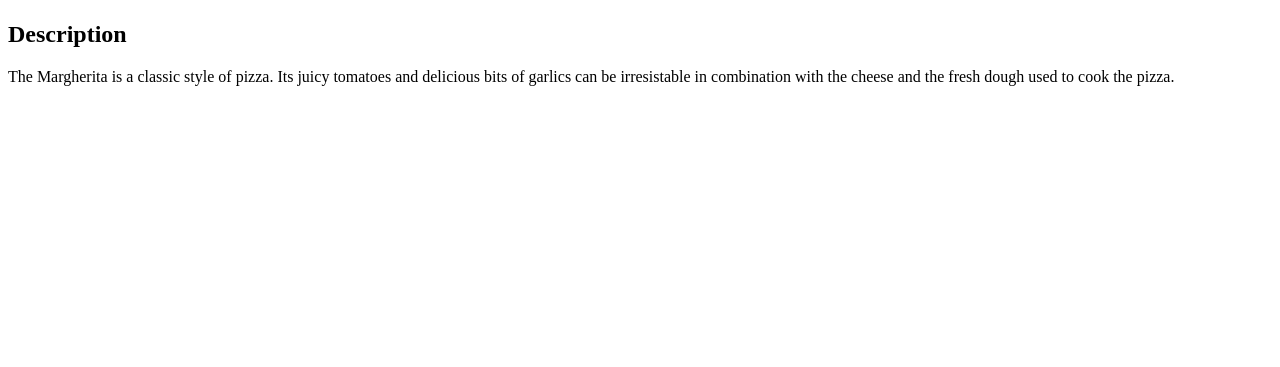
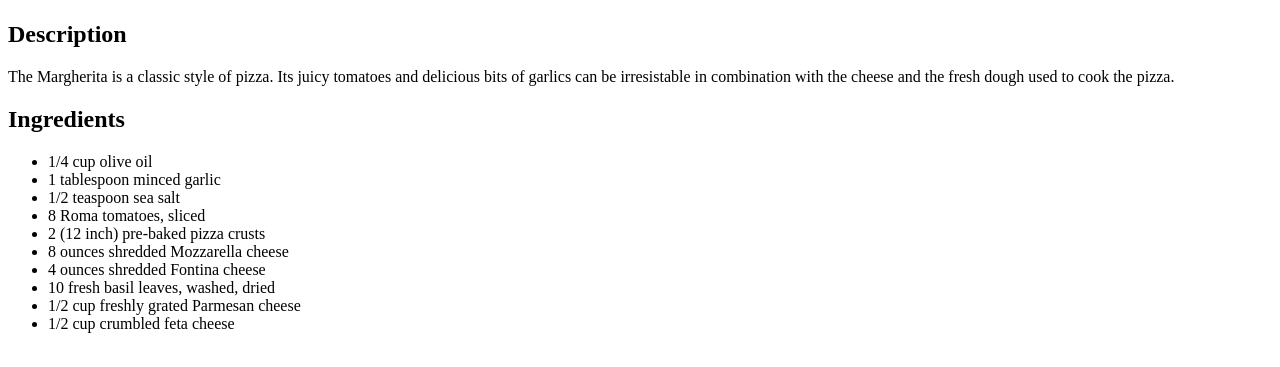
Before and after one commit to ereizas/odin-recipes, a plain HTML site: page recipes/margherita-pizza.html in a window 1280 px wide. Shown: the part 99-466 px from the top of the page. Drawn offline with Linux system fonts and the light colour scheme.

Commit message:
Added ingredients

```diff
--- a/recipes/margherita-pizza.html
+++ b/recipes/margherita-pizza.html
@@ -10,5 +10,18 @@
     <img src="../images/margherita-pizza.png">
     <h2>Description</h2>
     <p>The Margherita is a classic style of pizza. Its juicy tomatoes and delicious bits of garlics can be irresistable in combination with the cheese and the fresh dough used to cook the pizza.</p>
+    <h2>Ingredients</h2>
+    <ul>
+        <li>1/4 cup olive oil</li>
+        <li>1 tablespoon minced garlic</li>
+        <li>1/2 teaspoon sea salt</li>
+        <li>8 Roma tomatoes, sliced</li>
+        <li>2 (12 inch) pre-baked pizza crusts</li>
+        <li>8 ounces shredded Mozzarella cheese</li>
+        <li>4 ounces shredded Fontina cheese</li>
+        <li>10 fresh basil leaves, washed, dried</li>
+        <li>1/2 cup freshly grated Parmesan cheese</li>
+        <li>1/2 cup crumbled feta cheese</li>
+    </ul>
 </body>
 </html>
```
